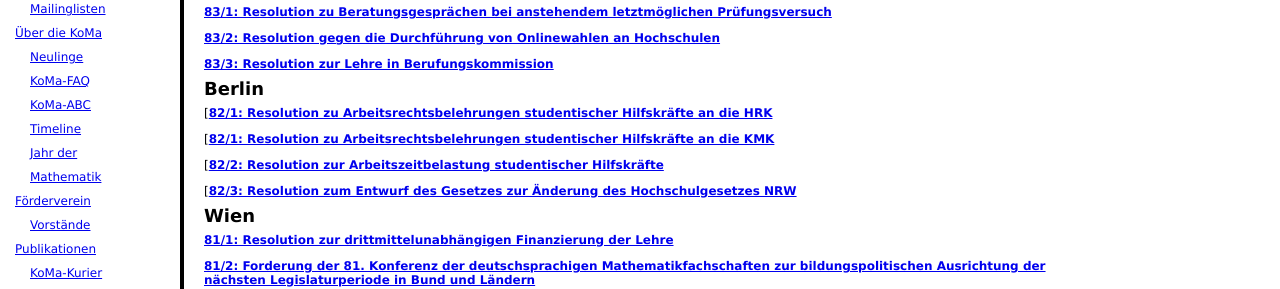
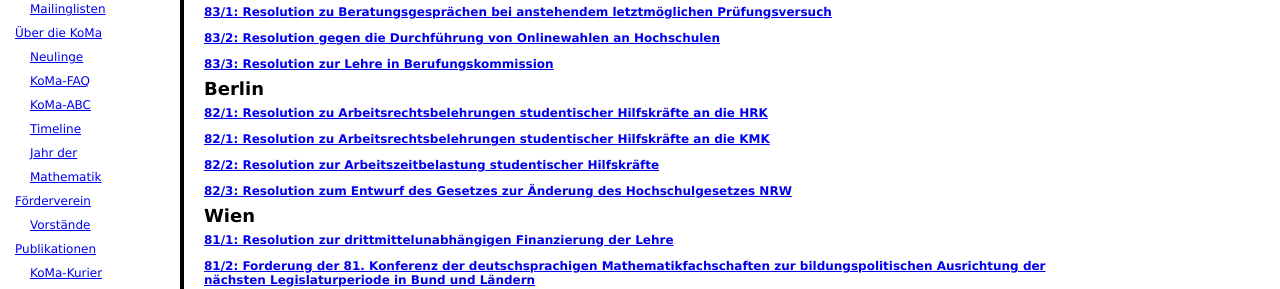
Before and after one commit to Die-KoMa/die-koma.org, a Jekyll site: the page built from publikationen/resolutionen/index.md, in a window 1280 px wide. Shown: the part 289-578 px from the top of the page. Built offline with Jekyll 4.4.1, drawn with Linux system fonts in a browser that asks for light colours.

```diff
--- a/publikationen/resolutionen/index.md
+++ b/publikationen/resolutionen/index.md
@@ -18,13 +18,13 @@ Hier sind die von den verschiedenen KoMata verabschiedeten Resolutionen zu finde
 
 ## Berlin
 
-[[**82/1: Resolution zu Arbeitsrechtsbelehrungen studentischer Hilfskräfte an die HRK**](https://die-koma.org/wiki-beta/images/6/62/82_1.pdf)
+[**82/1: Resolution zu Arbeitsrechtsbelehrungen studentischer Hilfskräfte an die HRK**](https://die-koma.org/wiki-beta/images/6/62/82_1.pdf)
 
-[[**82/1: Resolution zu Arbeitsrechtsbelehrungen studentischer Hilfskräfte an die KMK**](https://die-koma.org/wiki-beta/images/8/80/82_1_5.pdf)
+[**82/1: Resolution zu Arbeitsrechtsbelehrungen studentischer Hilfskräfte an die KMK**](https://die-koma.org/wiki-beta/images/8/80/82_1_5.pdf)
 
-[[**82/2: Resolution zur Arbeitszeitbelastung studentischer Hilfskräfte**](https://die-koma.org/wiki-beta/images/1/13/82_2.pdf)
+[**82/2: Resolution zur Arbeitszeitbelastung studentischer Hilfskräfte**](https://die-koma.org/wiki-beta/images/1/13/82_2.pdf)
 
-[[**82/3: Resolution zum Entwurf des Gesetzes zur Änderung des Hochschulgesetzes NRW**](https://die-koma.org/wiki-beta/images/b/b8/82_3.pdf)
+[**82/3: Resolution zum Entwurf des Gesetzes zur Änderung des Hochschulgesetzes NRW**](https://die-koma.org/wiki-beta/images/b/b8/82_3.pdf)
 
 ## Wien
 
```
